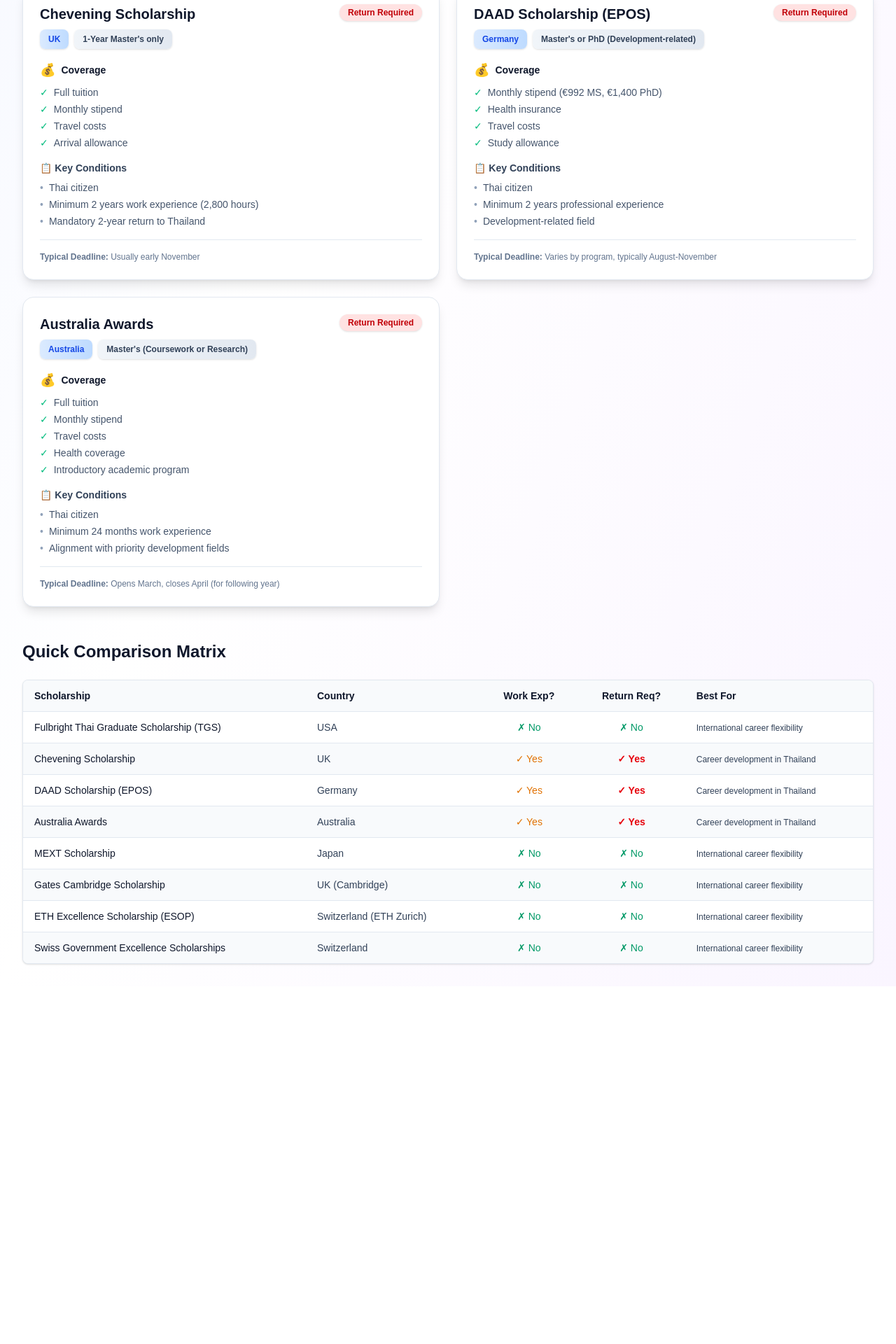
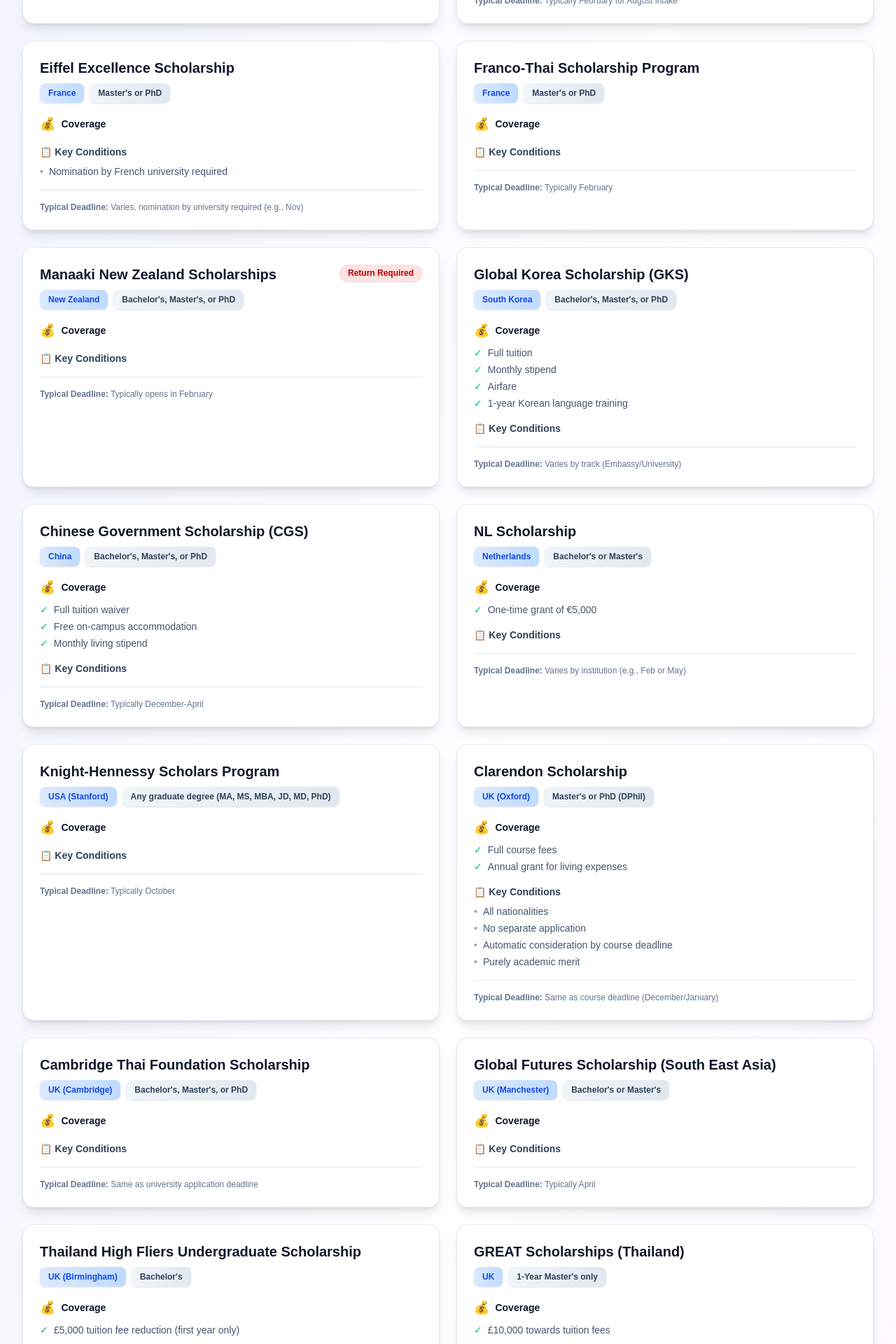
Before and after one commit to Nacnano/study-abroad, a Next.js app: page /scholarships in a window 1280 px wide. Shown: the part 2093-4013 px from the top of the page at 70% size. Before the commit the page ends 3502 px from the top, so only its background shows below. Built offline with nearby package versions, Linux system fonts and the light colour scheme.

Commit message:
add more scholarship

```diff
--- a/data/scholarships.ts
+++ b/data/scholarships.ts
@@ -50,7 +50,7 @@
     targetDegree: "Master's or PhD (Development-related)",
     workExpRequired: true,
     coverage: [
-      "Monthly stipend (€992 MS, €1,400 PhD)",
+      "Monthly stipend (amount varies)",
       "Health insurance",
       "Travel costs",
       "Study allowance",
@@ -162,6 +162,278 @@
     ],
     returnRequirement: false,
     deadlineNote: "Varies, typically September-November",
+    forFreshGrads: false,
+  },
+  {
+    name: "Royal Thai Government Scholarship (OCSC)",
+    country: "Global",
+    targetDegree: "Bachelor's, Master's, or PhD",
+    workExpRequired: false,
+    coverage: [], // fill with official items if desired
+    keyConditions: ["Varies by track; requires passing OCSC exam first"],
+    returnRequirement: true,
+    deadlineNote: "Varies, requires passing OCSC exam first",
     forFreshGrads: true,
   },
+  {
+    name: "Anandamahidol Foundation Scholarship",
+    country: "Global",
+    targetDegree: "Bachelor's, Master's, or PhD",
+    workExpRequired: false,
+    coverage: ["Full funding"],
+    keyConditions: [],
+    returnRequirement: false,
+    deadlineNote: "Varies, check foundation directly",
+    forFreshGrads: true,
+  },
+  {
+    name: "Bangkok Bank Scholarship",
+    country: "USA/UK",
+    targetDegree: "Master's",
+    workExpRequired: false,
+    coverage: [],
+    keyConditions: [],
+    returnRequirement: true,
+    deadlineNote: "Typically December-April",
+    forFreshGrads: true,
+  },
+  {
+    name: "His Majesty the King's Scholarships (AIT)",
+    country: "Thailand (AIT)",
+    targetDegree: "Master's or PhD",
+    workExpRequired: false,
+    coverage: ["Full tuition fees", "Accommodation", "Living expenses bursary"],
+    keyConditions: [],
+    returnRequirement: false,
+    deadlineNote: "Typically February for August intake",
+    forFreshGrads: true,
+  },
+  {
+    name: "Eiffel Excellence Scholarship",
+    country: "France",
+    targetDegree: "Master's or PhD",
+    workExpRequired: false,
+    coverage: [],
+    keyConditions: ["Nomination by French university required"],
+    returnRequirement: false,
+    deadlineNote: "Varies, nomination by university required (e.g., Nov)",
+    forFreshGrads: true,
+  },
+  {
+    name: "Franco-Thai Scholarship Program",
+    country: "France",
+    targetDegree: "Master's or PhD",
+    workExpRequired: false,
+    coverage: [],
+    keyConditions: [],
+    returnRequirement: false,
+    deadlineNote: "Typically February",
+    forFreshGrads: true,
+  },
+  {
+    name: "Manaaki New Zealand Scholarships",
+    country: "New Zealand",
+    targetDegree: "Bachelor's, Master's, or PhD",
+    workExpRequired: false,
+    coverage: [],
+    keyConditions: [],
+    returnRequirement: true,
+    deadlineNote: "Typically opens in February",
+    forFreshGrads: true,
+  },
+  {
+    name: "Global Korea Scholarship (GKS)",
+    country: "South Korea",
+    targetDegree: "Bachelor's, Master's, or PhD",
+    workExpRequired: false,
+    coverage: [
+      "Full tuition",
+      "Monthly stipend",
+      "Airfare",
+      "1-year Korean language training",
+    ],
+    keyConditions: [],
+    returnRequirement: false,
+    deadlineNote: "Varies by track (Embassy/University)",
+    forFreshGrads: true,
+  },
+  {
+    name: "Chinese Government Scholarship (CGS)",
+    country: "China",
+    targetDegree: "Bachelor's, Master's, or PhD",
+    workExpRequired: false,
+    coverage: [
+      "Full tuition waiver",
+      "Free on-campus accommodation",
+      "Monthly living stipend",
+    ],
+    keyConditions: [],
+    returnRequirement: false,
+    deadlineNote: "Typically December-April",
+    forFreshGrads: true,
+  },
+  {
+    name: "NL Scholarship",
+    country: "Netherlands",
+    targetDegree: "Bachelor's or Master's",
+    workExpRequired: false,
+    coverage: ["One-time grant of €5,000"],
+    keyConditions: [],
+    returnRequirement: false,
+    deadlineNote: "Varies by institution (e.g., Feb or May)",
+    forFreshGrads: true,
+  },
+  {
+    name: "Knight-Hennessy Scholars Program",
+    country: "USA (Stanford)",
+    targetDegree: "Any graduate degree (MA, MS, MBA, JD, MD, PhD)",
+    workExpRequired: false,
+    coverage: [],
+    keyConditions: [],
+    returnRequirement: false,
+    deadlineNote: "Typically October",
+    forFreshGrads: true,
+  },
+  {
+    name: "Clarendon Scholarship",
+    country: "UK (Oxford)",
+    targetDegree: "Master's or PhD (DPhil)",
+    workExpRequired: false,
+    coverage: ["Full course fees", "Annual grant for living expenses"],
+    keyConditions: [
+      "All nationalities",
+      "No separate application",
+      "Automatic consideration by course deadline",
+      "Purely academic merit",
+    ],
+    returnRequirement: false,
+    deadlineNote: "Same as course deadline (December/January)",
+    forFreshGrads: true,
+  },
+  {
+    name: "Cambridge Thai Foundation Scholarship",
+    country: "UK (Cambridge)",
+    targetDegree: "Bachelor's, Master's, or PhD",
+    workExpRequired: false,
+    coverage: [],
+    keyConditions: [],
+    returnRequirement: false,
+    deadlineNote: "Same as university application deadline",
+    forFreshGrads: true,
+  },
+  {
+    name: "Global Futures Scholarship (South East Asia)",
+    country: "UK (Manchester)",
+    targetDegree: "Bachelor's or Master's",
+    workExpRequired: false,
+    coverage: [],
+    keyConditions: [],
+    returnRequirement: false,
+    deadlineNote: "Typically April",
+    forFreshGrads: true,
+  },
+  {
+    name: "Thailand High Fliers Undergraduate Scholarship",
+    country: "UK (Birmingham)",
+    targetDegree: "Bachelor's",
+    workExpRequired: false,
+    coverage: ["£5,000 tuition fee reduction (first year only)"],
+    keyConditions: [],
+    returnRequirement: false,
+    deadlineNote: "Typically July",
+    forFreshGrads: true,
+  },
+  {
+    name: "Oxford-Oxford Thai Foundation Graduate Scholarship",
+    country: "UK (Oxford)",
+    targetDegree: "Master's",
+    workExpRequired: false,
+    coverage: ["Full or partial funding"],
+    keyConditions: [],
+    returnRequirement: false,
+    deadlineNote: "Same as course deadline (December/January)",
+    forFreshGrads: false,
+  },
+  {
+    name: "GREAT Scholarships (Thailand)",
+    country: "UK",
+    targetDegree: "1-Year Master's only",
+    workExpRequired: false,
+    coverage: ["£10,000 towards tuition fees"],
+    keyConditions: [],
+    returnRequirement: false,
+    deadlineNote: "Varies by university",
+    forFreshGrads: true,
+  },
+  {
+    name: "Lester B. Pearson International Scholarship",
+    country: "Canada (Toronto)",
+    targetDegree: "Bachelor's",
+    workExpRequired: false,
+    coverage: [],
+    keyConditions: [
+      "International student",
+      "Must be *nominated* by high school",
+      "Only one nominee per high school",
+      "Exceptional academic and leadership qualities",
+    ],
+    returnRequirement: false,
+    deadlineNote: "Nomination deadline typically November",
+    forFreshGrads: true,
+  },
+  {
+    name: "ASEAN Undergraduate Scholarship",
+    country: "Singapore",
+    targetDegree: "Bachelor's",
+    workExpRequired: false,
+    coverage: [],
+    keyConditions: [],
+    returnRequirement: true,
+    deadlineNote: "Same as university admission deadline",
+    forFreshGrads: true,
+  },
+  {
+    name: "Belt and Road Scholarship (Thailand)",
+    country: "Hong Kong",
+    targetDegree: "Bachelor's",
+    workExpRequired: false,
+    coverage: ["Full tuition fees"],
+    keyConditions: [],
+    returnRequirement: false,
+    deadlineNote: "Varies by university",
+    forFreshGrads: true,
+  },
+  {
+    name: "DAAD Study Scholarships (STEM)",
+    country: "Germany",
+    targetDegree: "Master's",
+    workExpRequired: false,
+    coverage: [],
+    keyConditions: [],
+    returnRequirement: false,
+    deadlineNote: "Varies by program",
+    forFreshGrads: true,
+  },
+  {
+    name: "MPOWER Women in STEM Scholarship",
+    country: "USA/Canada",
+    targetDegree: "Any (STEM field)",
+    workExpRequired: false,
+    coverage: ["Varies (cash prize up to $10,000)"],
+    keyConditions: [],
+    returnRequirement: false,
+    deadlineNote: "Typically 2-3 deadlines per year",
+    forFreshGrads: true,
+  },
+  {
+    name: "Asian Development Bank-Japan Scholarship (ADB-JSP)",
+    country: "Asia-Pacific (Designated Institutions)",
+    targetDegree: "Master's",
+    workExpRequired: true,
+    coverage: [],
+    keyConditions: [],
+    returnRequirement: true,
+    deadlineNote: "Varies by institution",
+    forFreshGrads: false,
+  },
 ];
```
